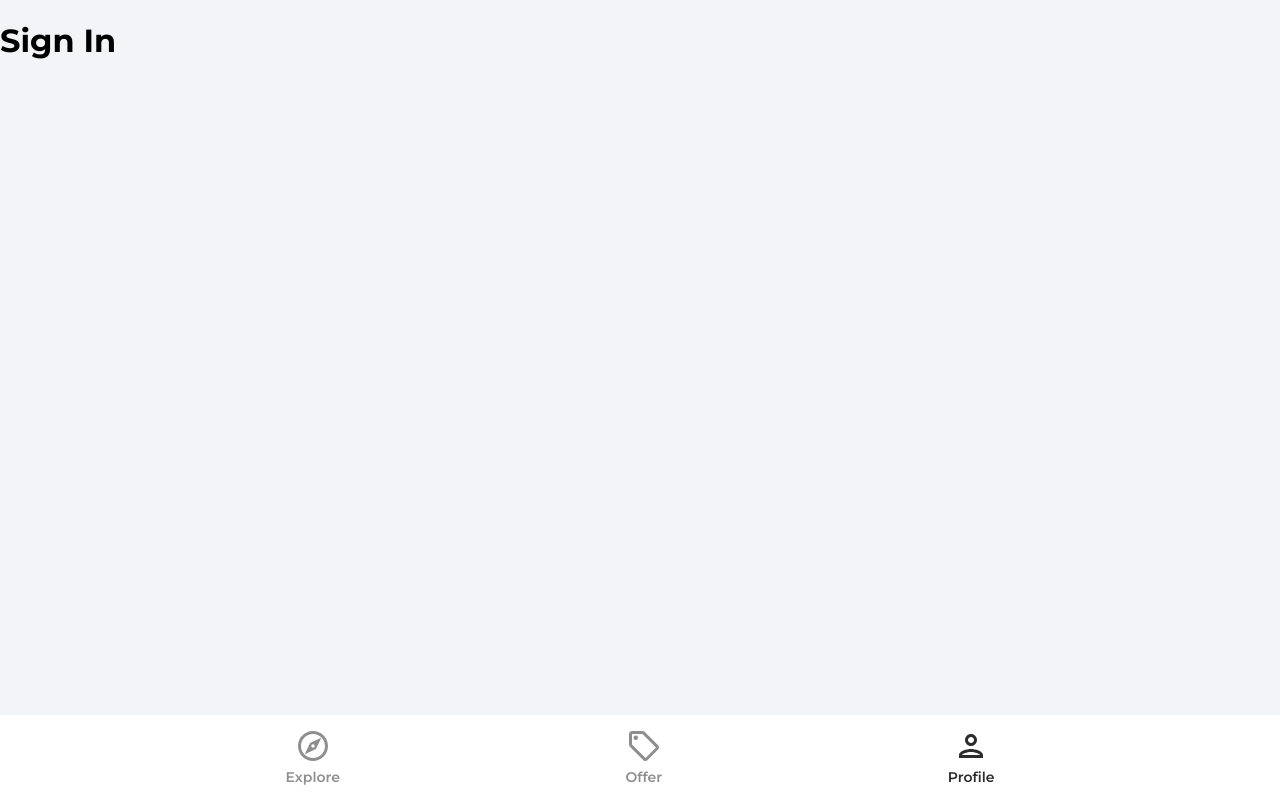
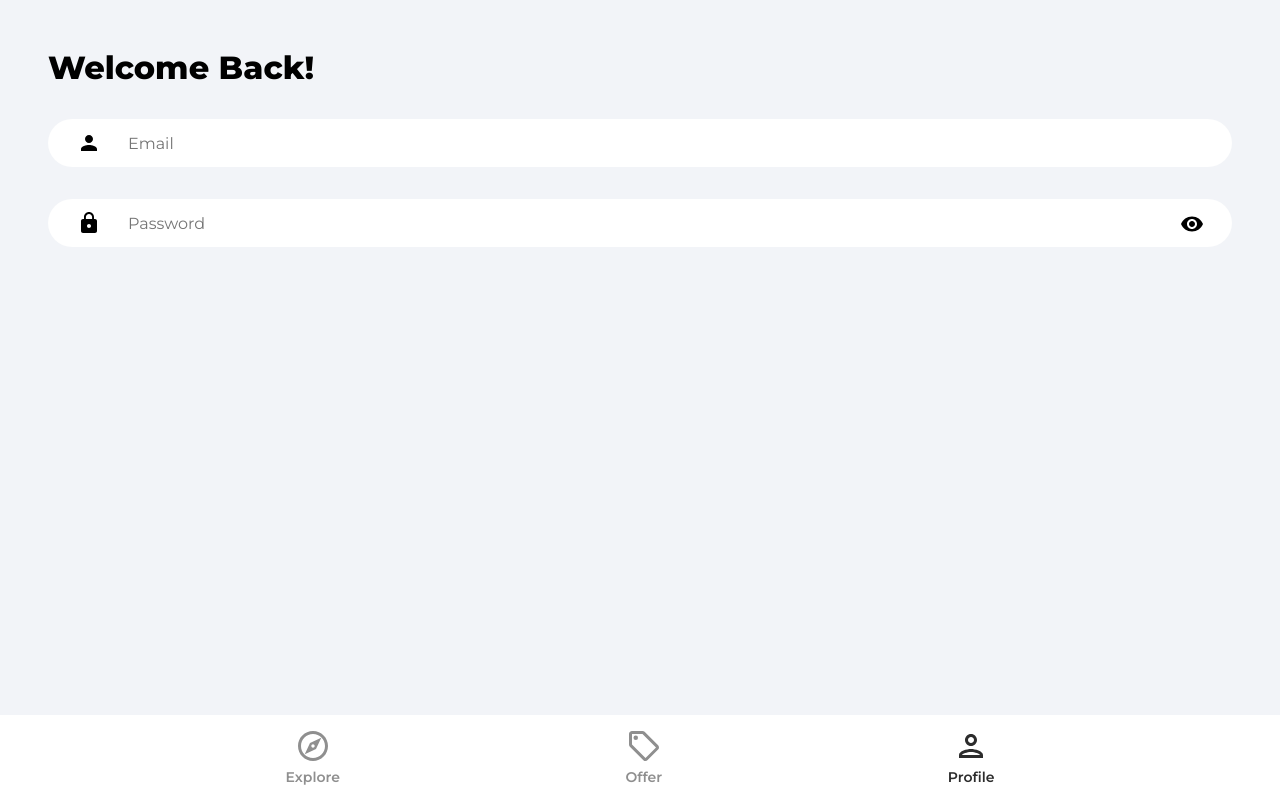
Before and after one commit to Annie-Huang/house-marketplace, a React (Create React App) app: page /profile in a window 1280 px wide. Built offline with nearby package versions, Linux system fonts and the light colour scheme.

Commit message:
Create the email and password input fields adn add a icon to showPassword in SignIn.jsx

```diff
--- a/src/pages/SignIn.jsx
+++ b/src/pages/SignIn.jsx
@@ -10,12 +10,46 @@
     password: '',
   });
   const { email, password } = formData;
+
   const navigate = useNavigate();
 
+  const onChange = () => {};
+
   return (
-    <div>
-      <h1>Sign In</h1>
-    </div>
+    <>
+      <div className='pageContainer'>
+        <header>
+          <p className='pageHeader'>Welcome Back!</p>
+        </header>
+        <form>
+          <input
+            type='email'
+            className='emailInput'
+            placeholder='Email'
+            id='email'
+            value={email}
+            onChange={onChange}
+          />
+
+          <div className='passwordInputDiv'>
+            <input
+              type={showPassword ? 'text' : 'password'}
+              className='passwordInput'
+              placeholder='Password'
+              id='password'
+              value={password}
+              onChange={onChange}
+            />
+            <img
+              src={visibilityIcon}
+              alt='show password'
+              className='showPassword'
+              onClick={() => setShowPassword((prevState) => !prevState)}
+            />
+          </div>
+        </form>
+      </div>
+    </>
   );
 };
 
```
